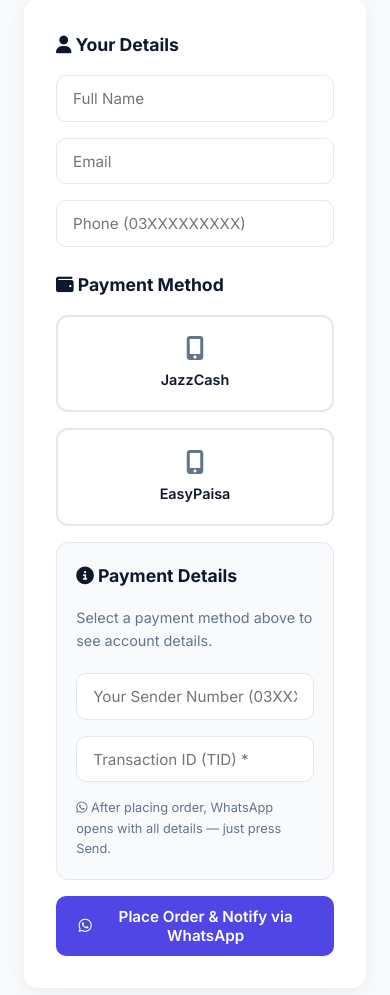
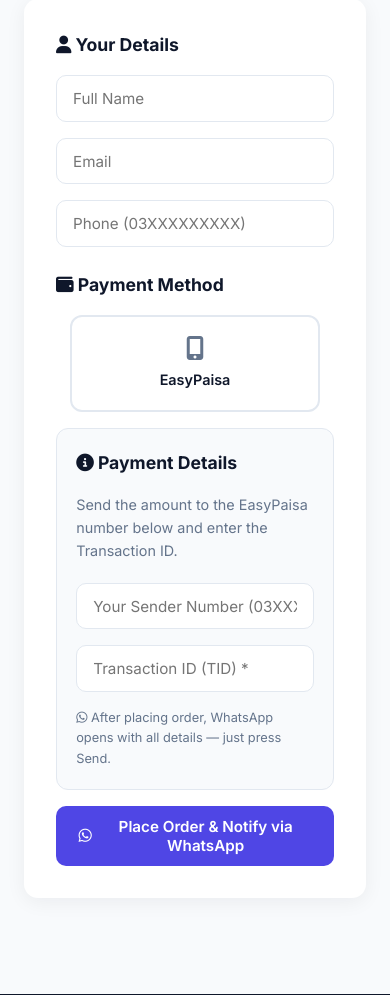
Before and after one commit to Paid-Dev-From-Pak/Karobar-Rehnuma, a Flask app: template templates/checkout.html in a window 390 px wide. Shown: the part 215-1210 px from the top of the page. Run offline with Flask 3, Linux system fonts and the light colour scheme; the template is opened without the code that fills it, so the values that code supplies are empty.

Commit message:
Fixed mobile hero and removed Jazzcash option

```diff
--- a/static/css/style.css
+++ b/static/css/style.css
@@ -409,3 +409,8 @@ tr:hover { background: #f8fafc; }
     .search-form { flex-direction: column; }
     .admin-header { flex-direction: column; align-items: flex-start; }
 }
+
+@media (max-width: 768px) {
+    .hide-on-mobile { display: none !important; }
+    .hero-image-container { display: none !important; }
+}
--- a/templates/checkout.html
+++ b/templates/checkout.html
@@ -15,16 +15,10 @@
         </div>
 
         <h3><i class="fa-solid fa-wallet"></i> Payment Method</h3>
-        <div class="payment-methods">
-            <label class="pm-card">
-                <input type="radio" name="payment_method" value="JazzCash" required onchange="togglePaymentFields(this)">
-                <div class="pm-content">
-                    <i class="fa-solid fa-mobile-screen-button"></i>
-                    <span>JazzCash</span>
-                </div>
-            </label>
-            <label class="pm-card">
-                <input type="radio" name="payment_method" value="EasyPaisa" onchange="togglePaymentFields(this)">
+        <div class="payment-methods" style="display: flex; justify-content: center;">
+            <!-- Sirf Easypaisa ka option -->
+            <label class="pm-card" style="width: 100%; max-width: 250px;">
+                <input type="radio" name="payment_method" value="EasyPaisa" required onchange="togglePaymentFields(this)">
                 <div class="pm-content">
                     <i class="fa-solid fa-mobile-screen-button"></i>
                     <span>EasyPaisa</span>
@@ -35,7 +29,7 @@
         <div id="paymentDetails" class="payment-details">
             <h3><i class="fa-solid fa-circle-info"></i> Payment Details</h3>
             <div id="paymentInfo" class="payment-info">
-                <p>Select a payment method above to see account details.</p>
+                <p>Send the amount to the EasyPaisa number below and enter the Transaction ID.</p>
             </div>
 
             <input type="tel" name="sender_number" id="senderInput" placeholder="Your Sender Number (03XXXXXXXXX)"
@@ -61,15 +55,12 @@ const ACC_NUMBER = "{{ account_number }}";
 
 function togglePaymentFields(el) {
     const info = document.getElementById('paymentInfo');
-    const method = el.value;
     const price = {{ book.price }};
 
-    // Dono mein Easypaisa likha hai kyunke receive Easypaisa par ho raha hai
-    if (method === 'JazzCash' || method === 'EasyPaisa') {
-        info.innerHTML = `<p><strong>Easypaisa Number:</strong> ${ACC_NUMBER}</p>
-        <p><strong>Account Title:</strong> ${ACC_TITLE}</p>
-        <p>Send <strong>Rs. ${price}</strong> to the above number, then enter the Transaction ID below.</p>`;
-    }
+    // Sirf Easypaisa
+    info.innerHTML = `<p><strong>Easypaisa Number:</strong> ${ACC_NUMBER}</p>
+    <p><strong>Account Title:</strong> ${ACC_TITLE}</p>
+    <p>Send <strong>Rs. ${price}</strong> to the above number, then enter the Transaction ID below.</p>`;
 }
 
 function validateForm() {
--- a/templates/index.html
+++ b/templates/index.html
@@ -10,8 +10,10 @@
                 <i class="fa-solid fa-book-open"></i> Browse Books
             </a>
         </div>
-        <div style="flex: 1; min-width: 300px; text-align: right; display: flex; justify-content: center;">
-            <img src="{{ url_for('static', filename='images/logo.png') }}" alt="Karobar Rehnuma" style="max-width: 250px; border-radius: 20px; box-shadow: 0 20px 40px rgba(0,0,0,0.3);">
+
+        <!-- Hero Image: hidden on mobile via inline media query trick -->
+        <div class="hero-image-container" style="flex: 1; min-width: 300px; text-align: right; display: flex; justify-content: center;">
+            <img src="{{ url_for('static', filename='images/logo.png') }}" alt="Karobar Rehnuma" style="max-width: 250px; border-radius: 20px; box-shadow: 0 20px 40px rgba(0,0,0,0.3);" class="hide-on-mobile">
         </div>
     </div>
 </section>
```
